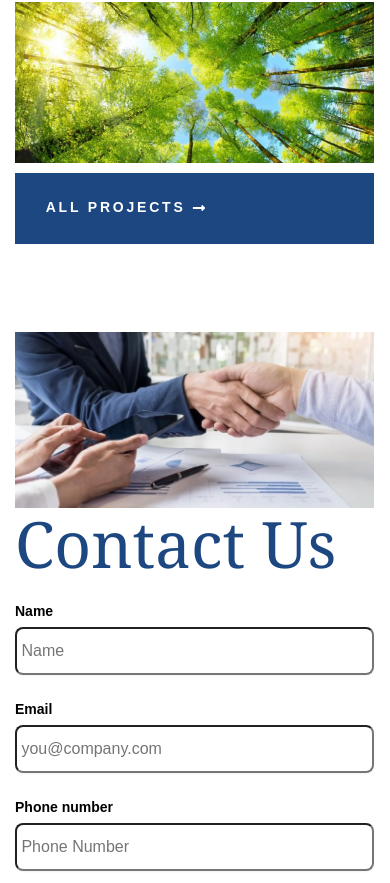
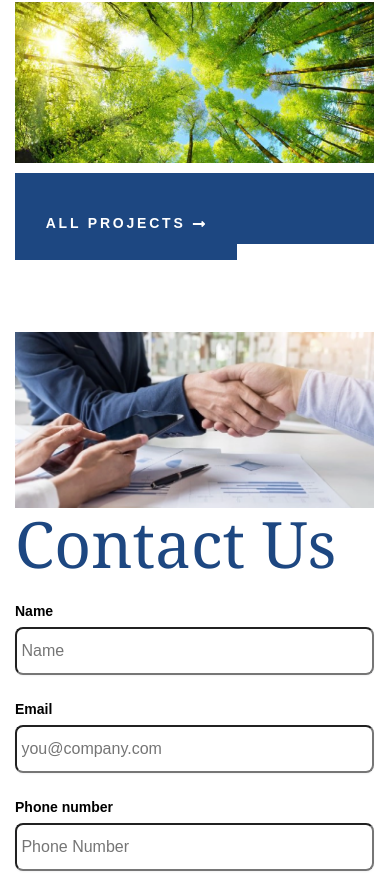
Before and after one commit to rounak880013/nya_rotary, a React (Create React App) app: page / in a window 390 px wide. Shown: the part 1221-2104 px from the top of the page. Built offline with nearby package versions, Linux system fonts and the light colour scheme.

Commit message:
fifteen  commit

```diff
--- a/src/components/Home.css
+++ b/src/components/Home.css
@@ -391,7 +391,7 @@ color: #FFFFFF;
 @media only screen and (max-width: 820px){
   .contact_us{
     height:71px;
-    margin-top:0px;
+    margin-top:16px;
   }
   .banner_bottom_button{
     width:100%;
```
